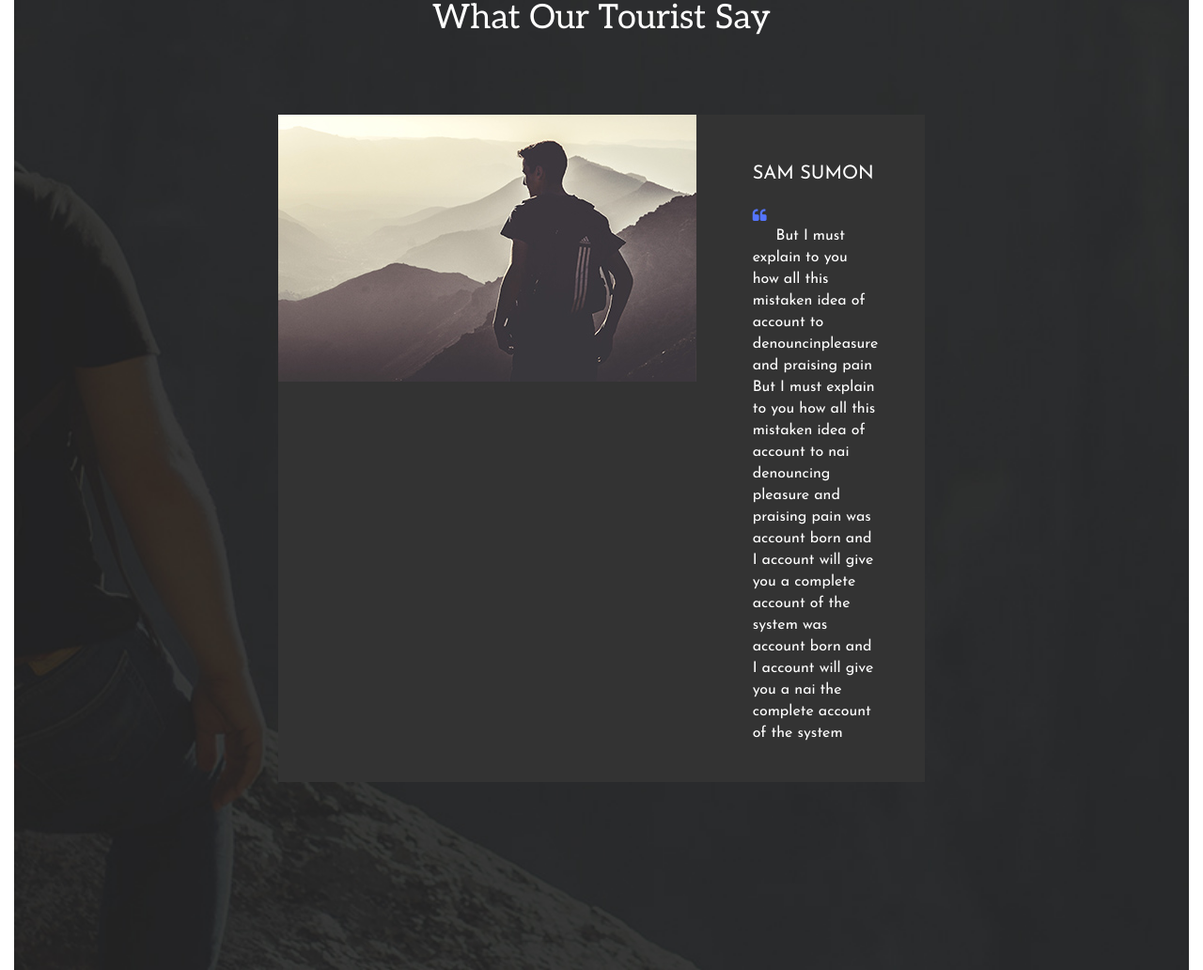
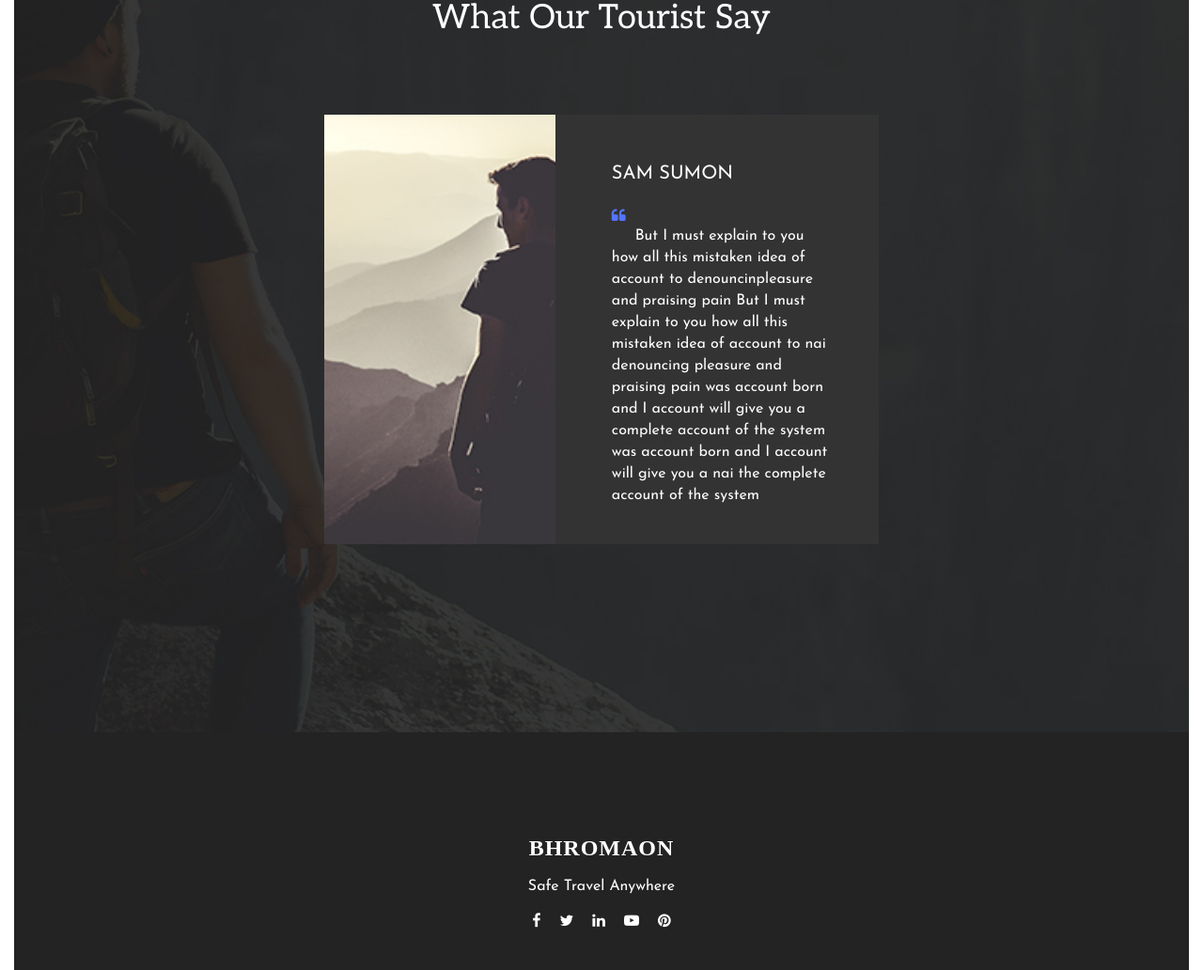
Before and after one commit to Ludmila9/Bhromaon, a plain HTML site: page index.html in a window 1280 px wide. Shown: the part 3620-4652 px from the top of the page at 94% size. Drawn offline with Linux system fonts and the light colour scheme.

Commit message:
change reviews-img

```diff
--- a/css/style.scss
+++ b/css/style.scss
@@ -456,8 +456,16 @@ header{
 		display: flex;
 		flex-direction: row;
 		justify-content: space-between;
-		align-items: flex-start;
+		align-items: stretch;
 		background-color: $dark;
+	}
+	&-img{
+		& img{
+			width: 100%;
+			height: 100%;
+			object-fit: cover;
+			object-position: center;
+		}
 	}
 	&-content{
 		padding: 30px 50px 40px 60px;
--- a/index.html
+++ b/index.html
@@ -115,8 +115,8 @@
 			<div class="container">
 				<h2 class="title reviews__title">What Our  Tourist Say</h2>
 				<div class="reviews-box">
-					<div class="reviews-img"><img src="img/review-content.jpg" alt=""></div>
-					<div class="reviews-content">
+					<div class="reviews-img col-5"><img src="img/review-content.jpg" alt=""></div>
+					<div class="reviews-content col-7">
 						<h3 class="reviews-name">Sam Sumon</h3>
 						<div class="reviews__text">But I must explain to you how all this mistaken idea of account to denouncinpleasure and praising pain  But I must explain to you how all this mistaken idea of account to nai denouncing pleasure and praising pain was account  born and I account will give you a complete account of the system was account  born and I account will give you a nai the complete account of the system</div>
 					</div>
```
Also changed, not shown: css/style.css, 1 other file.
